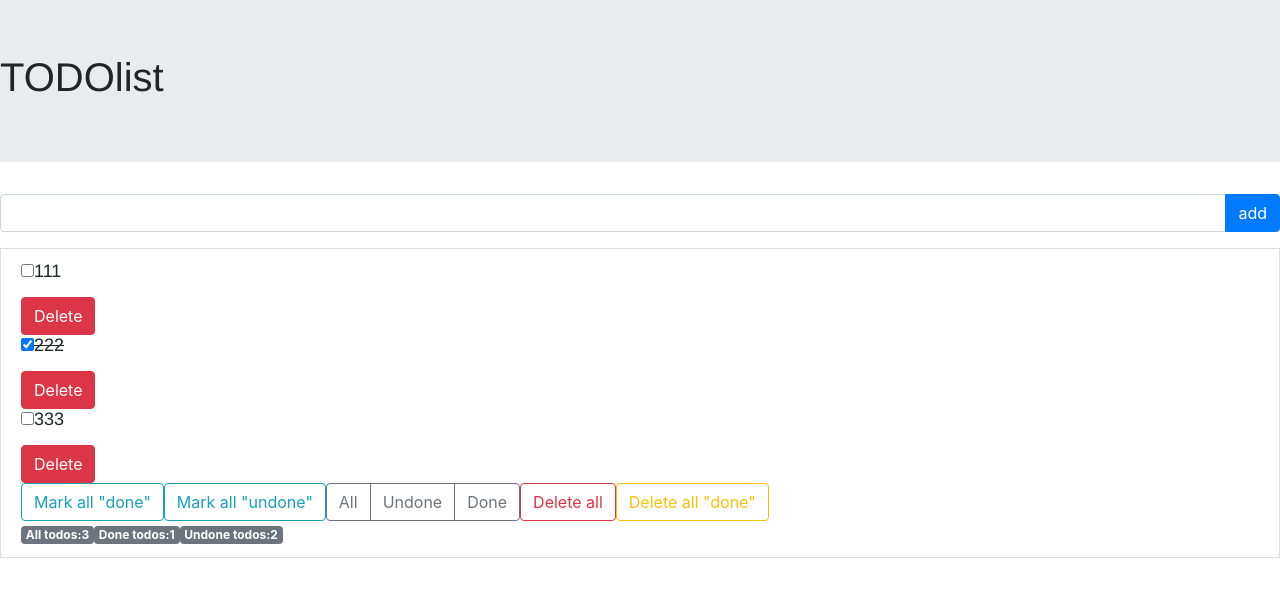
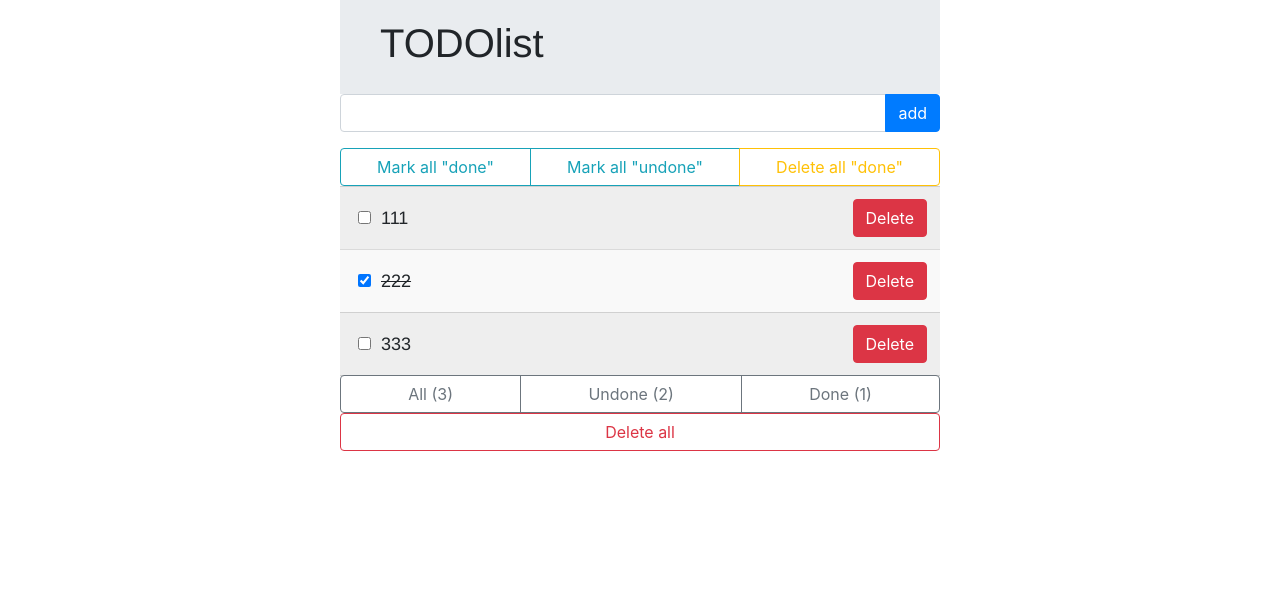
Before and after one commit to DenisEvtushenko/todo_list, a React (Create React App) app: page / in a window 1280 px wide. Shown: the top 596 px of the page. Built offline with nearby package versions, Linux system fonts and the light colour scheme.

Commit message:
Add files via upload

```diff
--- a/public/index.html
+++ b/public/index.html
@@ -20,6 +20,7 @@
       Learn how to configure a non-root public URL by running `npm run build`.
     -->
     <title>React App</title>
+
     <link rel="stylesheet" href="https://stackpath.bootstrapcdn.com/bootstrap/4.3.1/css/bootstrap.min.css" integrity="sha384-ggOyR0iXCbMQv3Xipma34MD+dH/1fQ784/j6cY/iJTQUOhcWr7x9JvoRxT2MZw1T" crossorigin="anonymous">
   </head>
   <body>
--- a/src/App.css
+++ b/src/App.css
@@ -1,5 +1,9 @@
 .App {
   text-align: center;
+}
+.wrapper {
+  width: 600px;
+  margin: 0 auto
 }
 
 h1 {
@@ -11,14 +15,62 @@ h1 {
   line-height: 26.4px;
 }
 
-p { font-family: "Helvetica Neue", Helvetica, Arial, sans-serif;
+p {
+  font-family: "Helvetica Neue", Helvetica, Arial, sans-serif;
   font-size: 18px;
-  font-style: normal;
-  font-variant: normal;
-  font-weight: 60;
-  line-height: 20px;
+  margin-bottom: 0px
 }
 
 .done > p {
   text-decoration: line-through;
+
 }
+.list{
+    margin: 0;
+    padding: 0;
+    list-style: none;
+    display: flex;
+    justify-content: space-between;
+    flex-direction: column;
+}
+
+.item {
+    cursor: pointer;
+    padding: 12px 8px 12px 8px;
+    display: flex;
+    flex-direction: row;
+    justify-content: center;
+    align-items: center;
+    background: #eee;
+    font-size: 18px;
+    transition: 0.2s;
+    user-select: none;
+}
+.item:nth-child(odd) {
+  background: #f9f9f9;
+}
+.item:hover {
+  background: #ddd;
+}
+
+.jumbotron {
+  padding: 30px 40px;
+  margin-bottom: 0px;
+}
+
+.add_new_item{
+  margin-bottom: 0px
+}
+
+.item > p {
+    margin-right: auto;
+    margin-left: 10px
+}
+
+.delbtn{
+  margin-left: 0;
+  margin-right: 5px
+}
+.check {
+  margin-right: 10px;
+}
--- a/src/App.js
+++ b/src/App.js
@@ -1,6 +1,6 @@
 import React from 'react';
 import './App.css';
-import { ToastContainer, toast } from 'react-toastify';
+import { ToastContainer, toast} from 'react-toastify';
 import 'react-toastify/dist/ReactToastify.css';
 import AddItem from './Elems/addNewItem'
 import ItemList from './Elems/itemList'
@@ -13,25 +13,31 @@ let data = [
 class App extends React.Component {
   state = {
     dataList: data
-}
-
+  }
   addTodos =(array)=>{
     data.push(array)
     const nextTodos = data
     this.setState({dataList:nextTodos})
   }
-
   deleteAllDone = () => {
     let array = this.state.dataList.filter(el => el.status === false)
     this.setState({dataList:array})
   }
-
+  onDoubleClick = (e) => {
+    e.preventDefault();
+    toast('no Easter eggs')
+  }
 
   render(){
     return (
-      <div className="wrapper">
-        <div className="jumbotron jumbotron-fluid" id='header'>
-          <h1>TODOlist</h1>
+      <div
+        className="wrapper">
+        <div
+          onDoubleClick={this.onDoubleClick}
+          className="jumbotron jumbotron-fluid" id='header'>
+          <h1>
+            TODOlist
+          </h1>
         </div>
         <AddItem
             addTodos={this.addTodos}/>
--- a/src/Elems/addNewItem.js
+++ b/src/Elems/addNewItem.js
@@ -35,7 +35,7 @@ class AddItem extends React.Component {
             text,
             status
         })
-        toast.success('Add new todo')
+        toast.info('Added new todo')
     }
 
     inputKeyUp = (e) => {
@@ -47,7 +47,7 @@ class AddItem extends React.Component {
     render(){
         return(<div
                     onKeyUp={this.inputKeyUp}
-                    className="input-group mb-3">
+                    className="add_new_item input-group mb-3">
                     <input
                         className='form-control'
                         aria-describedby="button-addon2"
@@ -57,7 +57,7 @@ class AddItem extends React.Component {
                         value={this.state.imputValue}
                         onChange={(e) => this.change(e)}/>
                     <div
-                        class="input-group-append">
+                        className="input-group-append">
                         <button
                             className='btn btn-primary'
                             id="button-addon2"
--- a/src/Elems/item.js
+++ b/src/Elems/item.js
@@ -18,45 +18,37 @@ class Item extends React.Component {
         editStatus: false,
         text: '',
     }
-
     onDelBtnClick = (e) => {
         e.preventDefault();
         const {id} = this.props.data
         this.props.delTodos(id)
         toast.error('You delete todo')
     }
-
-
     onDoubleClick = (e) => {
         e.preventDefault();
         this.setState({editStatus:true})
     }
-
     onSaveBtnClick = (e) => {
         const {id,status} = this.props.data
         const {text} = this.state
         this.props.doneTodos(id,text,!status)
         this.setState({editStatus:false})
     }
-
     changeTextInput = (e) => {
         e.preventDefault();
         let text = e.target.value;
         this.setState({text: text})
     }
-
     changeCheckbox = (e) => {
         const {id,text, status} = this.props.data
         this.props.doneTodos(id,text,status)
     }
-
     inputKeyUp = (e) => {
         if (e.key === 'Enter') {
         return this.onSaveBtnClick()
         }
     }
-
-    itemClass = (status) => status ? 'done' : 'undone';
+    itemClass = (status) => status ? 'item done list-group-item' : 'item undone list-group-item';
 
     render() {
             const {id,text,status} = this.props.data;
@@ -65,7 +57,7 @@ class Item extends React.Component {
                 if (editState) {
                     return (
                         <div
-                            className="input-group mb-3"
+                            className="item input-group mb-3"
                             onKeyUp={this.inputKeyUp}>
                             <input
                                 type='text'
@@ -93,13 +85,15 @@ class Item extends React.Component {
                             onDoubleClick={this.onDoubleClick}>
                             <p>
                                 <input
+                                    className='check'
                                     type="checkbox"
                                     checked={this.props.data.status}
                                     onChange={(e) => this.changeCheckbox(e)}/>
                                 {text}
                             </p>
+
                             <button
-                            className='btn btn-danger'
+                                className='delbtn btn btn-danger'
                                 id={id}
                                 onClick={this.onDelBtnClick}>
                             Delete
--- a/src/Elems/itemList.js
+++ b/src/Elems/itemList.js
@@ -110,8 +110,11 @@ class ItemList extends React.Component {
     }
         return (
             <div
-                className='list list-group-item'>
-                {changeData()}
+            className='list list-group list-group-flush'>
+                    <div
+                        className="btn-group"
+                        role="group"
+                        aria-label="Basic example">
                     <button
                         className='btn btn-outline-info'
                         onClick={this.onMarkAllDoneBtnClick}>
@@ -120,52 +123,40 @@ class ItemList extends React.Component {
                         className='btn btn-outline-info'
                         onClick={this.onMarkAllUndoneBtnClick}>
                         Mark all "undone"</button>
+                    <button
+                        className="btn btn-outline-warning"
+                        onClick={this.onDeleteAllDoneBtnClick}>
+                        Delete all "done"</button>
+                    </div>
+
+                    {changeData()}
 
                     <div
-                        class="btn-group"
+                        className="btn-group"
                         role="group"
                         aria-label="Basic example">
                         <button
                             className="btn btn-outline-secondary"
                             onClick={this.onAllListBtnClick}>
-                            All
+                            All ({this.props.data.length})
                         </button>
                         <button
                             className="btn btn-outline-secondary"
                             onClick={this.onUndoneListBtnClick}>
-                            Undone
+                            Undone ({this.props.data.filter(el => el.status === false).length})
                         </button>
                         <button
                             className="btn btn-outline-secondary"
                             onClick={this.onDoneListBtnClick}>
-                            Done
+                            Done ({this.props.data.filter(el => el.status === true).length})
                         </button>
                     </div>
                     <button
                         className="btn btn-outline-danger"
                         onClick={this.onDeleteAllBtnClick}>
                         Delete all</button>
-                    <button
-                        className="btn btn-outline-warning"
-                        onClick={this.onDeleteAllDoneBtnClick}>
-                        Delete all "done"</button>
-                    <div>
-                        <span
-                        class="badge badge-secondary">
-                        All todos:
-                        {this.props.data.length}
-                        </span>
-                        <span
-                        class="badge badge-secondary">
-                        Done todos:
-                        {this.props.data.filter(el => el.status === true).length}
-                        </span>
-                        <span
-                        class="badge badge-secondary">
-                        Undone todos:
-                        {this.props.data.filter(el => el.status === false).length}
-                        </span>
-                    </div>
+
+
             </div>
         )
     }
```
Lines whose indentation alone changed are shown as unchanged.
